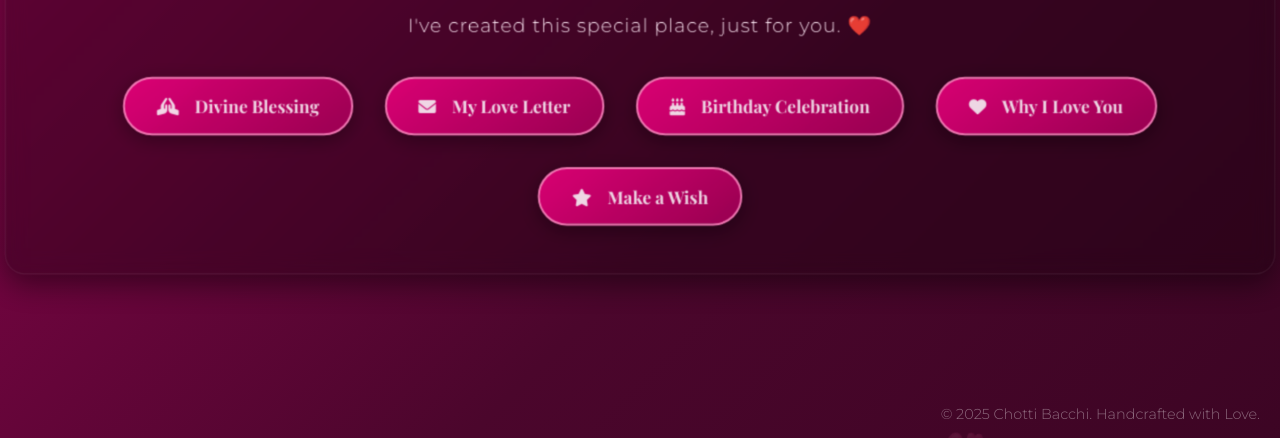
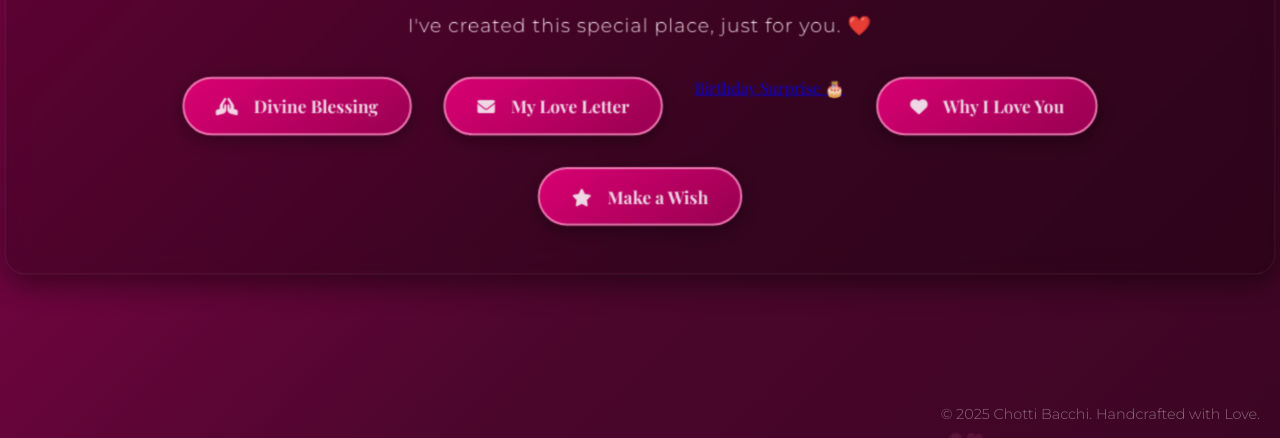
Before and after one commit to sweet804/Surprise-, a plain HTML site: page index.html in a window 1280 px wide. Shown: the part 362-800 px from the top of the page. Drawn offline with nearby package versions, Linux system fonts and the light colour scheme.

Commit message:
Update index.html

```diff
--- a/index.html
+++ b/index.html
@@ -442,7 +442,7 @@
         <div class="nav-links">
             <a href="blessings.html" class="nav-button"><i class="fa-solid fa-hands-praying"></i> Divine Blessing</a>
             <a href="letter.html" class="nav-button"><i class="fa-solid fa-envelope"></i> My Love Letter</a>
-           <a href="Birthday-master/index.html" class="nav-button"><i class="fa-solid fa-cake-candles"></i> Birthday Celebration</a>
+          <a href="birthday/index.html">Birthday Surprise 🎂</a>
             <a href="reasons.html" class="nav-button"><i class="fa-solid fa-heart"></i> Why I Love You</a>
 
             <a href="#" class="nav-button" onclick="openWishPopup()"><i class="fa-solid fa-star"></i> Make a Wish</a>
```
